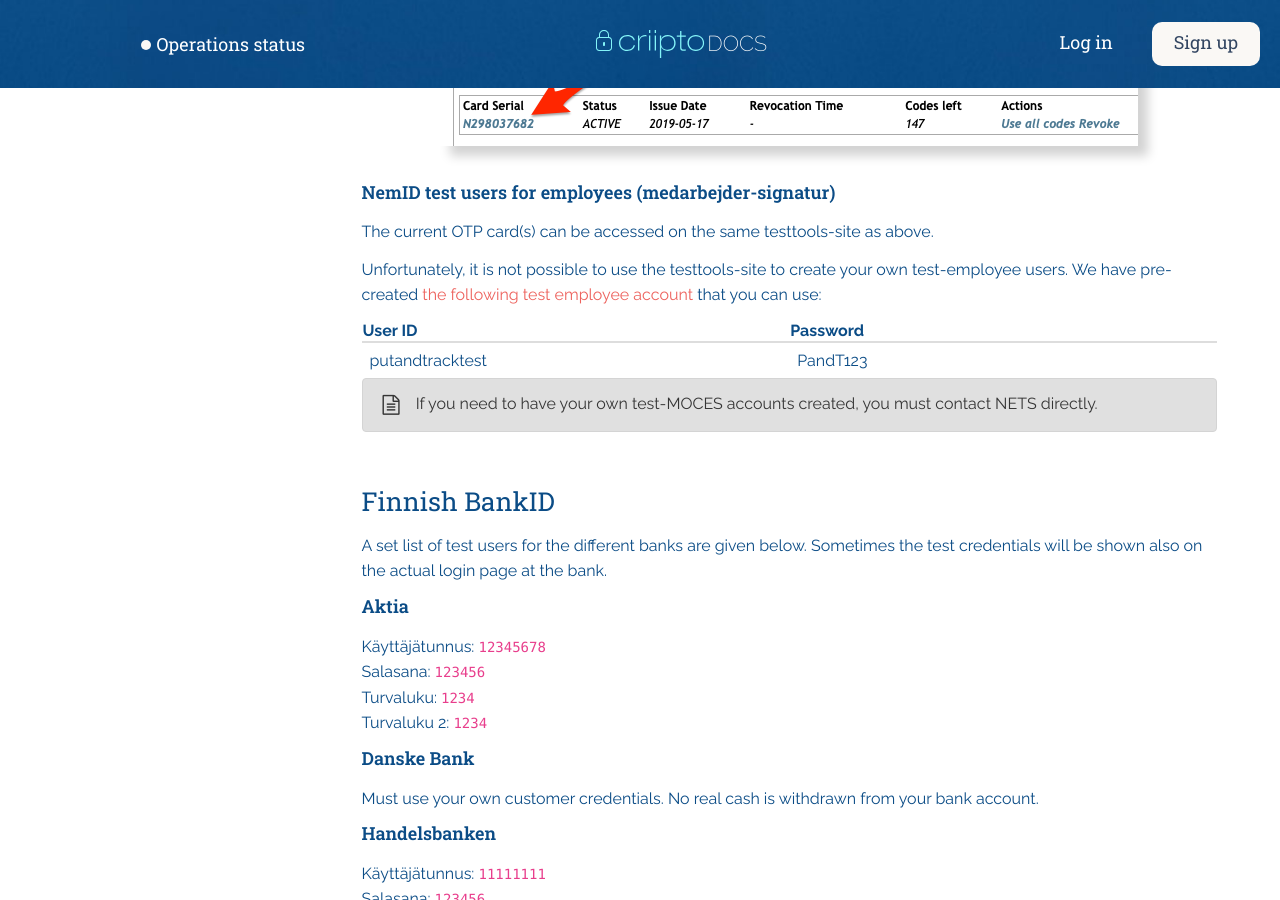
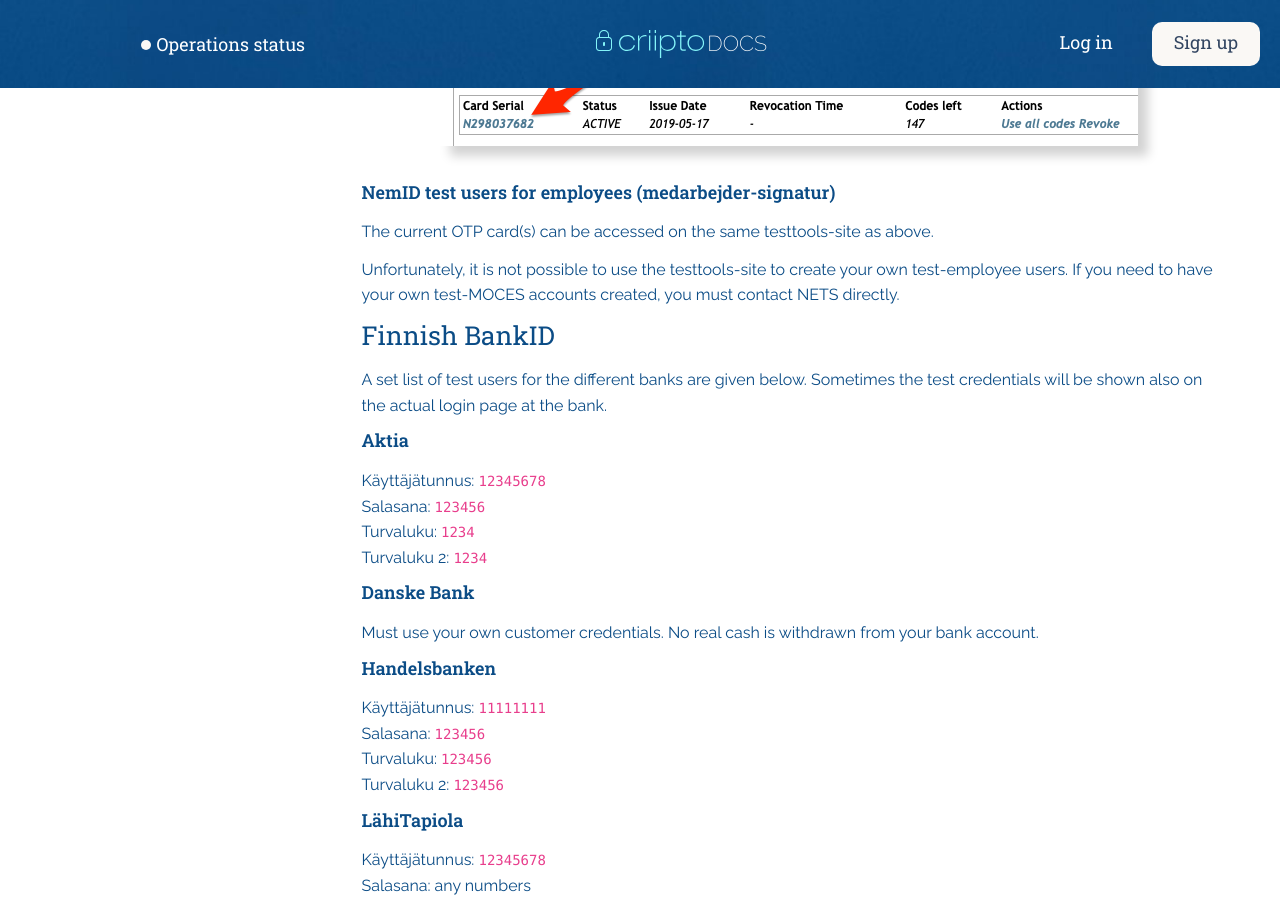
Before and after one commit to criipto/docs-old, a Jekyll site: the page built from how-to/test-users.md, in a window 1280 px wide and 900 px high, scrolled down 3326 px. Built offline with Jekyll 4.4.1, drawn with Linux system fonts in a browser that asks for light colours; some web fonts are replaced.

Commit message:
Yanked info about MOCES keyfile test user account.

```diff
--- a/how-to/test-users.md
+++ b/how-to/test-users.md
@@ -114,20 +114,7 @@
 The current OTP card(s) can be accessed on the same testtools-site as above.
 
 Unfortunately, it is not possible to use the testtools-site to create your own test-employee users.
-We have pre-created [the following test employee account](https://appletk.danid.dk/testtools/viewstatus.jsp?userid=putandtracktest) that you can use:
-
-| **User ID** | **Password** |
-| --- | --- |
-| putandtracktest | PandT123 |
-
-
-{% iconnote note %}
-
 If you need to have your own test-MOCES accounts created, you must contact NETS directly.
-
-{% endiconnote %}
-
-<br/>
 
 <a name="fibankid"></a>
 
```
